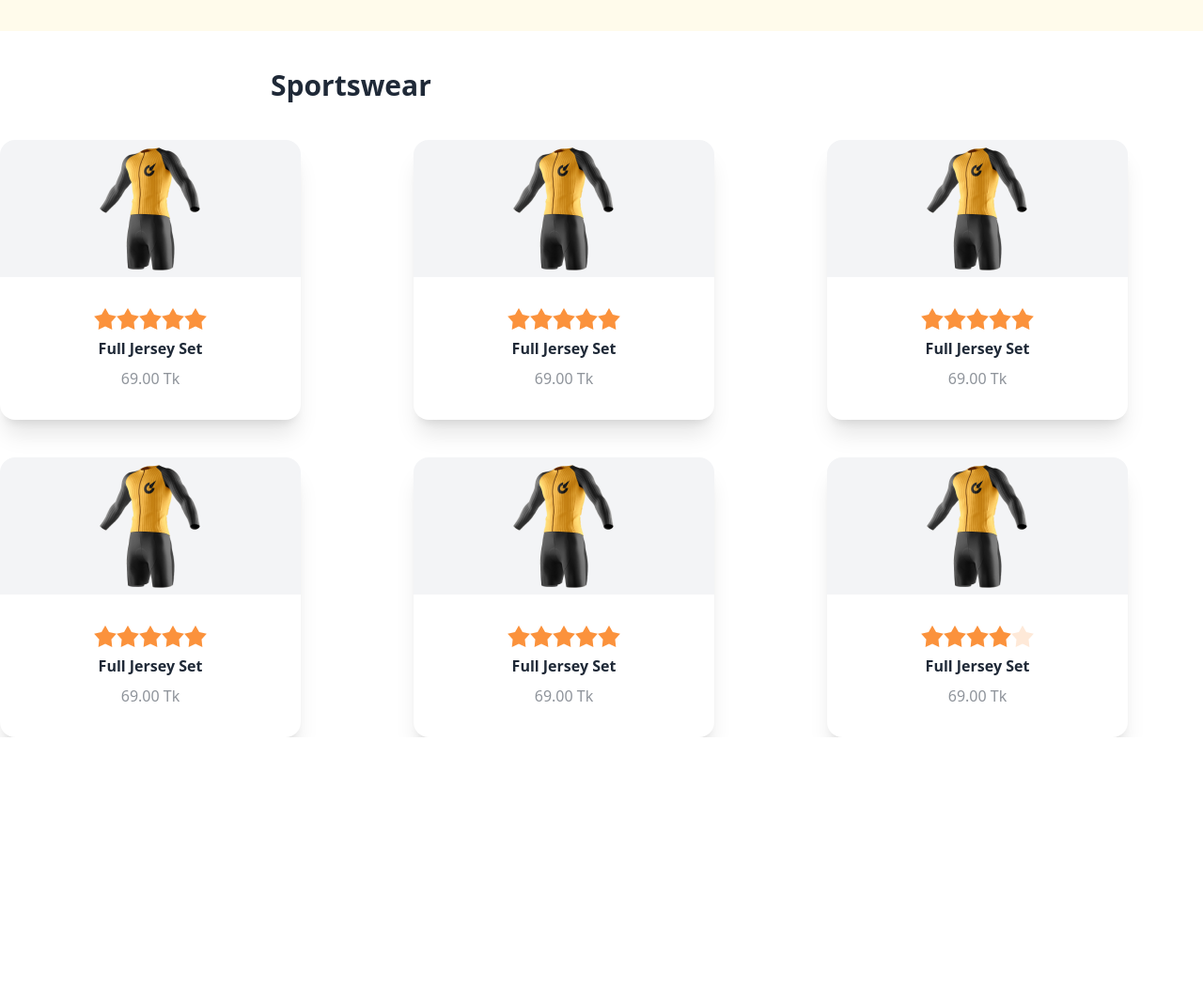
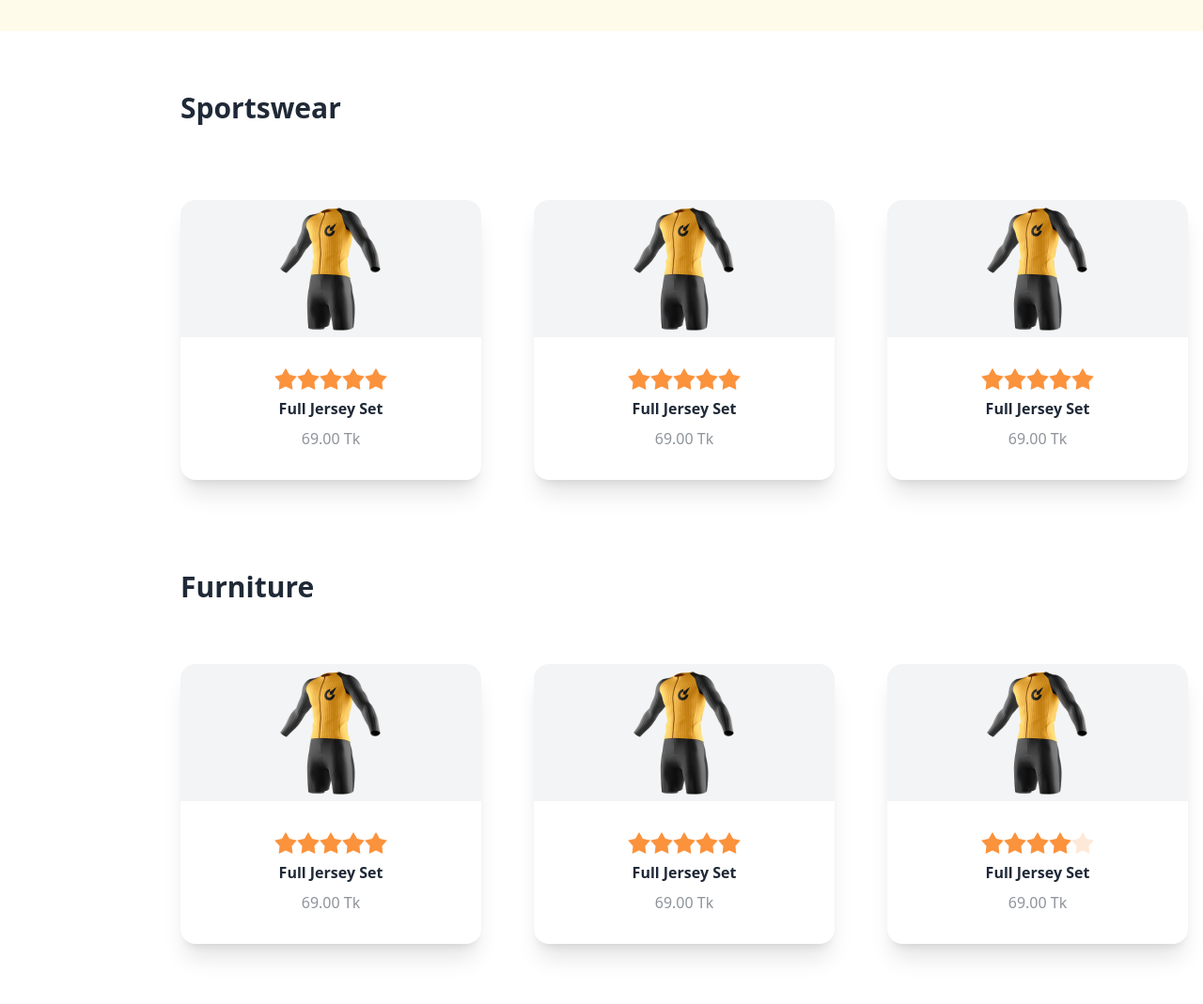
Before and after one commit to FarhanMansive/summer-sale, a plain HTML site: page index.html in a window 1280 px wide. Shown: the part 675-1744 px from the top of the page at 94% size. Before the commit the page ends 1460 px from the top, so only its background shows below. Drawn offline with nearby package versions, Linux system fonts and the light colour scheme.

Commit message:
code added

```diff
--- a/index.html
+++ b/index.html
@@ -21,6 +21,7 @@
 
 </head>
 <body>
+
 <header class=" bg-amber-50	 ">
 
 
@@ -47,14 +48,16 @@
 
     </header>
 
-    <main>
-
-       <h1 class="text-3xl font-semibold py-10 px-72"> Sportswear </h1>
+    <main class="absolute">
 
 
 
-        <div class="grid grid-cols-3 gap-10">
-            <div class="card w-80 bg-base-100 shadow-xl  ">
+     <section class="relative top-16 ">
+        <h1 class="text-3xl font-semibold px-48 "> Sportswear </h1>
+
+        <div class="grid grid-cols-3 gap-10 py-20   ">
+
+          <div class="card w-80 bg-base-100 shadow-xl  left-48   ">
             <figure class="  bg-gray-100 w-80	">
               <img src="styles/images/prod5.png" alt="Shoes" class="rounded-xl" />
             </figure>
@@ -73,8 +76,7 @@
             </div>
           </div>
 
-
-              <div class="card w-80 bg-base-100 shadow-xl  ">
+          <div class="card w-80 bg-base-100 shadow-xl left-52 ">
             <figure class="  bg-gray-100 w-80	">
               <img src="styles/images/prod5.png" alt="Shoes" class="rounded-xl" />
             </figure>
@@ -93,8 +95,37 @@
             </div>
           </div>
 
+          <div class="card w-80 bg-base-100 shadow-xl left-56  ">
+            <figure class="  bg-gray-100 w-80	">
+              <img src="styles/images/prod5.png" alt="Shoes" class="rounded-xl" />
+            </figure>
+            <div class="card-body items-center text-center">
+              <h2 class="card-title"><div class="rating">
+                <input type="radio" name="rating-2" class="mask mask-star-2 bg-orange-400" />
+                <input type="radio" name="rating-2" class="mask mask-star-2 bg-orange-400" />
+                <input type="radio" name="rating-2" class="mask mask-star-2 bg-orange-400" />
+                <input type="radio" name="rating-2" class="mask mask-star-2 bg-orange-400" checked/>
+                <input type="radio" name="rating-2" class="mask mask-star-2 bg-orange-400" />
+              </div></h2>
+              <p class="font-bold">Full Jersey Set</p>
+              <div class="card-actions">
+                <p class="text-gray-800 font-medium	 opacity-50 	">69.00 Tk</p>
+              </div>
+            </div>
+          </div>
+        </div>
+      </section>
 
-              <div class="card w-80 bg-base-100 shadow-xl  ">
+
+
+
+
+      <section class="relative top-20">
+        <h1 class="text-3xl font-semibold px-48"> Furniture </h1>
+
+        <div class="grid grid-cols-3 gap-10 py-16    ">
+
+          <div class="card w-80 bg-base-100 shadow-xl  left-48   ">
             <figure class="  bg-gray-100 w-80	">
               <img src="styles/images/prod5.png" alt="Shoes" class="rounded-xl" />
             </figure>
@@ -113,9 +144,7 @@
             </div>
           </div>
 
-
-
-              <div class="card w-80 bg-base-100 shadow-xl  ">
+          <div class="card w-80 bg-base-100 shadow-xl left-52 ">
             <figure class="  bg-gray-100 w-80	">
               <img src="styles/images/prod5.png" alt="Shoes" class="rounded-xl" />
             </figure>
@@ -134,10 +163,7 @@
             </div>
           </div>
 
-
-
-
-              <div class="card w-80 bg-base-100 shadow-xl  ">
+          <div class="card w-80 bg-base-100 shadow-xl left-56  ">
             <figure class="  bg-gray-100 w-80	">
               <img src="styles/images/prod5.png" alt="Shoes" class="rounded-xl" />
             </figure>
@@ -155,29 +181,11 @@
               </div>
             </div>
           </div>
+        </div>
+      </section>
 
 
 
-              <div class="card w-80 bg-base-100 shadow-xl  ">
-                <figure class="  bg-gray-100 w-80	">
-                  <img src="styles/images/prod5.png" alt="Shoes" class="rounded-xl" />
-                </figure>
-                <div class="card-body items-center text-center">
-                  <h2 class="card-title"><div class="rating">
-                    <input type="radio" name="rating-2" class="mask mask-star-2 bg-orange-400" />
-                    <input type="radio" name="rating-2" class="mask mask-star-2 bg-orange-400" />
-                    <input type="radio" name="rating-2" class="mask mask-star-2 bg-orange-400" />
-                    <input type="radio" name="rating-2" class="mask mask-star-2 bg-orange-400" checked/>
-                    <input type="radio" name="rating-2" class="mask mask-star-2 bg-orange-400" />
-                  </div></h2>
-                  <p class="font-bold">Full Jersey Set</p>
-                  <div class="card-actions">
-                    <p class="text-gray-800 font-medium	 opacity-50 	">69.00 Tk</p>
-                  </div>
-                </div>
-              </div>
-
-        </div>
 
     </main>
 </body>
```
Lines whose indentation alone changed are shown as unchanged.
